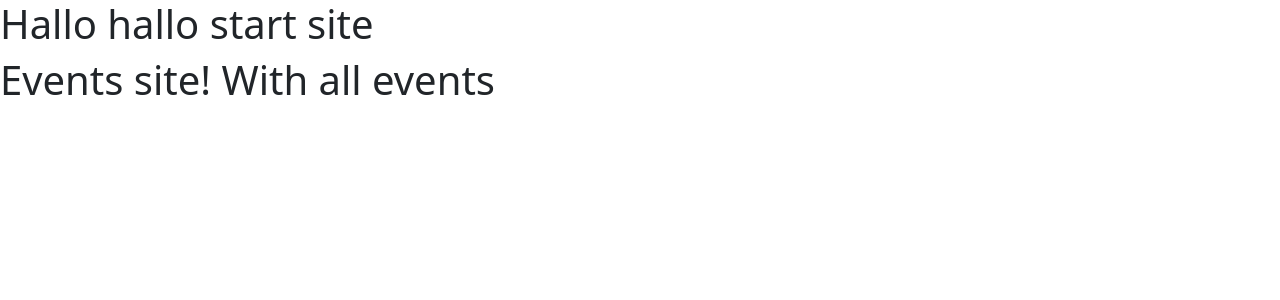
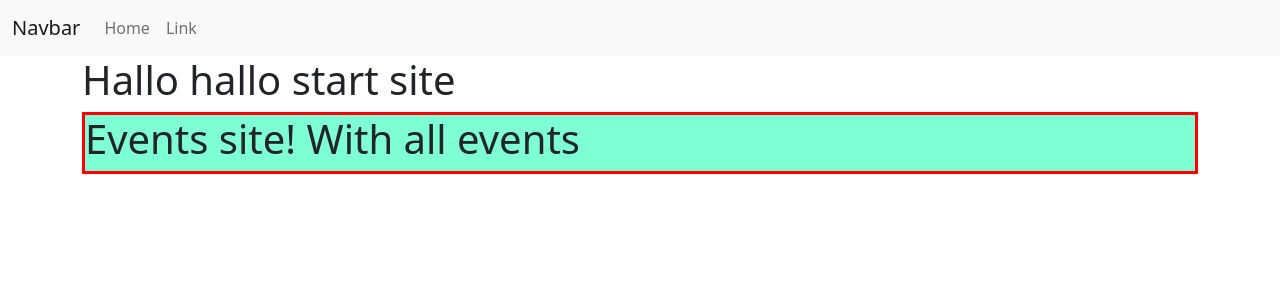
Before and after one commit to unnar19/EventDriven, a Django app: page /events/ in a window 1280 px wide. Shown: the top 300 px of the page. Run offline with Django 4.2, Linux system fonts and the light colour scheme.

Commit message:
css og nav stuff

```diff
--- a/EventDriven/settings.py
+++ b/EventDriven/settings.py
@@ -9,7 +9,7 @@
 For the full list of settings and their values, see
 https://docs.djangoproject.com/en/4.0/ref/settings/
 """
-
+import os.path
 from pathlib import Path
 
 # Build paths inside the project like this: BASE_DIR / 'subdir'.
@@ -117,6 +117,9 @@
 # https://docs.djangoproject.com/en/4.0/howto/static-files/
 
 STATIC_URL = 'static/'
+STATICFILES_DIRS = [
+    os.path.join(BASE_DIR, 'static')
+]
 
 # Default primary key field type
 # https://docs.djangoproject.com/en/4.0/ref/settings/#default-auto-field
--- /dev/null
+++ b/static/css/main.css
@@ -0,0 +1,4 @@
+.events {
+    background-color: aquamarine;
+    border: solid 3px red;
+}
--- a/templates/base.html
+++ b/templates/base.html
@@ -1,14 +1,39 @@
+{% load static %}
+
 <!DOCTYPE html>
 <html lang="en">
 <head>
     <meta charset="UTF-8">
     <title>Document</title>
     <link href="https://cdn.jsdelivr.net/npm/bootstrap@5.2.0-beta1/dist/css/bootstrap.min.css" rel="stylesheet" integrity="sha384-0evHe/X+R7YkIZDRvuzKMRqM+OrBnVFBL6DOitfPri4tjfHxaWutUpFmBp4vmVor" crossorigin="anonymous">
+    <link rel="stylesheet" href="{% static 'css/main.css' %}">
+
 </head>
 <body>
-    <h1>Hallo hallo start site</h1>
-    {% block content %}
-    {% endblock %}
+    <nav class="navbar navbar-expand-lg bg-light">
+      <div class="container-fluid">
+        <a class="navbar-brand" href="#">Navbar</a>
+        <button class="navbar-toggler" type="button" data-bs-toggle="collapse" data-bs-target="#navbarSupportedContent" aria-controls="navbarSupportedContent" aria-expanded="false" aria-label="Toggle navigation">
+          <span class="navbar-toggler-icon"></span>
+        </button>
+        <div class="collapse navbar-collapse" id="navbarSupportedContent">
+          <ul class="navbar-nav me-auto mb-2 mb-lg-0">
+            <li class="nav-item">
+              <a class="nav-link" aria-current="page" href="#">Home</a>
+            </li>
+            <li class="nav-item">
+              <a class="nav-link" href="#">Link</a>
+            </li>
+          </ul>
+        </div>
+      </div>
+    </nav>
+
+    <div class="container">
+        <h1>Hallo hallo start site</h1>
+        {% block content %}
+        {% endblock %}
+    </div>
 <script src="https://cdn.jsdelivr.net/npm/bootstrap@5.2.0-beta1/dist/js/bootstrap.bundle.min.js" integrity="sha384-pprn3073KE6tl6bjs2QrFaJGz5/SUsLqktiwsUTF55Jfv3qYSDhgCecCxMW52nD2" crossorigin="anonymous"></script>
 </body>
 
--- a/templates/events/index.html
+++ b/templates/events/index.html
@@ -1,4 +1,7 @@
 {% extends 'base.html' %}
 {% block content %}
-    <h1> Events site! With all events</h1>
+    <div class = "events">
+        <h1> Events site! With all events</h1>
+    </div>
+
 {% endblock %}
```
